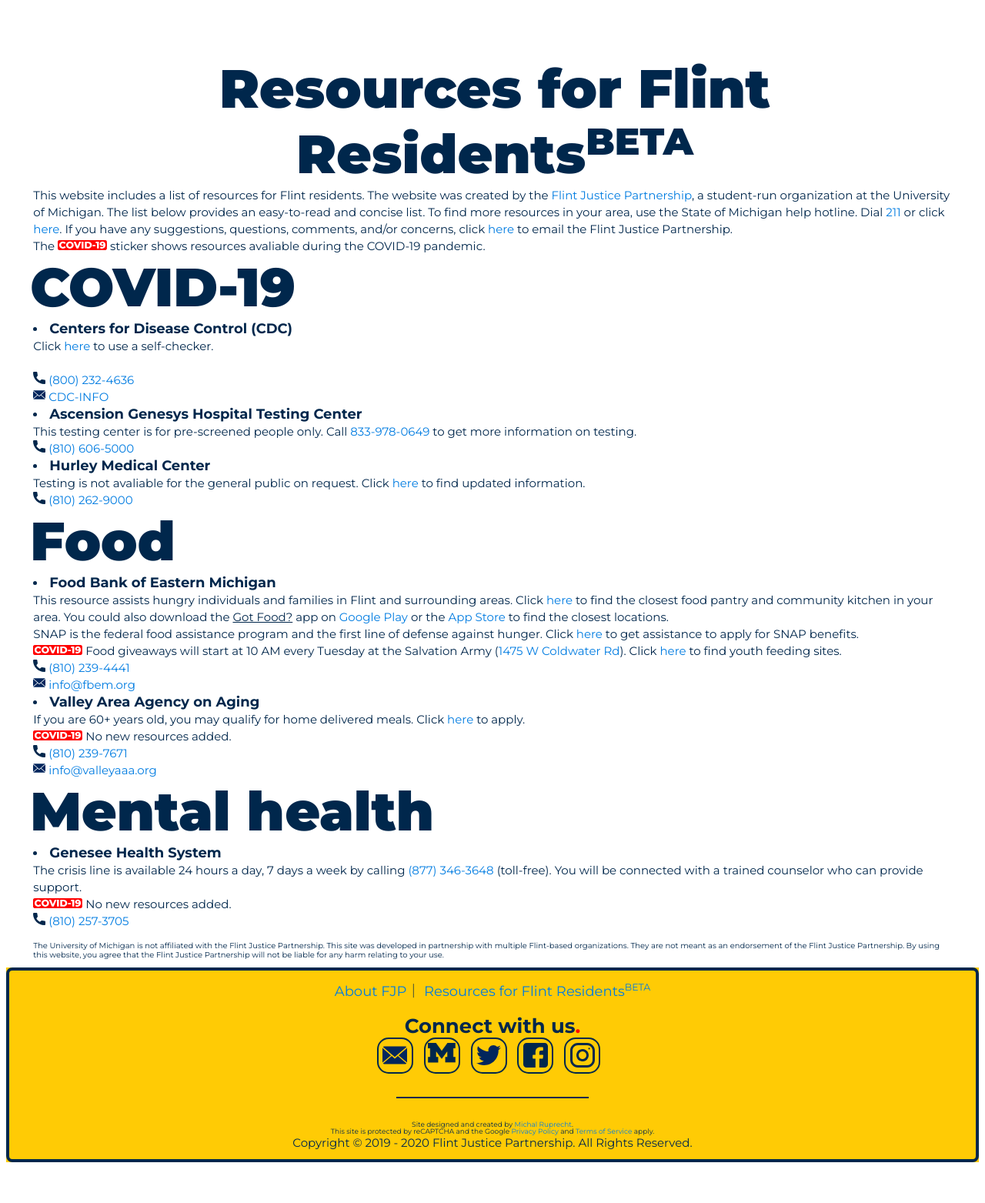
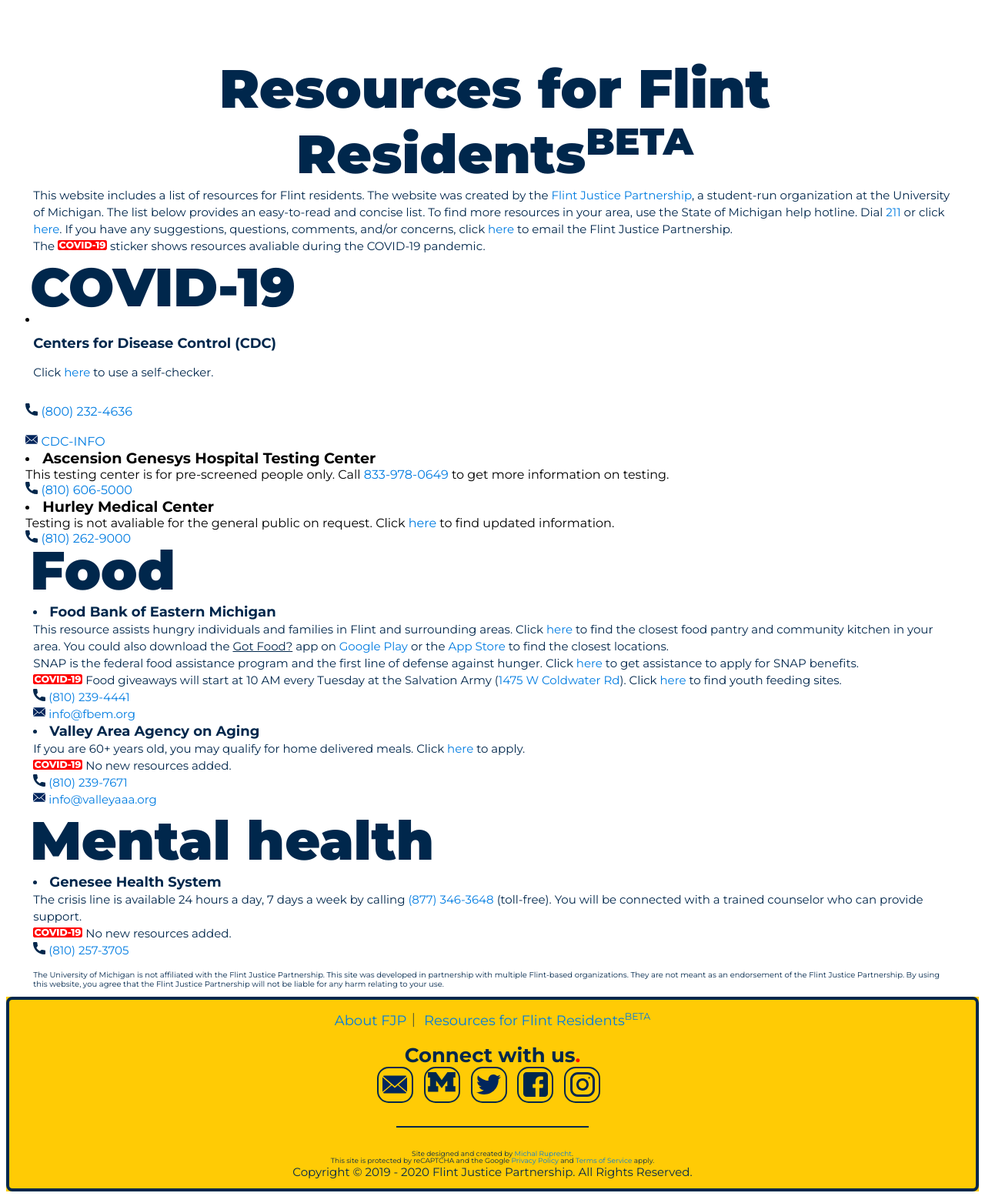
Before and after one commit to umichfjp/umichfjp.github.io, a Jekyll site: the page built from pages/resources.html, in a window 1280 px wide. Shown: the whole page at 77% size. Built offline with Jekyll 4.4.1, drawn with Linux system fonts in a browser that asks for light colours; before the commit the page ends 1525 px from its top, so only the background shows below that.

Commit message:
Update resources.html

```diff
--- a/pages/resources.html
+++ b/pages/resources.html
@@ -21,11 +21,10 @@ title: Flint Justice Partnership Official Website
 
 
         <div class="titlere">COVID-19</div>
-        <h3>
           <li>
-            <b><big>Centers for Disease Control (CDC)</big></b>
-            <div class=".empty-state">Click <a href="https://www.cdc.gov/coronavirus/2019-ncov/symptoms-testing/index.html#cdc-chat-bot-open">here</a> to use a self-checker.</div>
-            <br /><img src="https://umichfjp.github.io/assets/icons/phone.svg" alt="Phone" style="width:16px;"> <a href="tel:+1800-232-4636">(800) 232-4636</a>
+            <h3><b><big>Centers for Disease Control (CDC)</big></b></h3>
+            <h3>Click <a href="https://www.cdc.gov/coronavirus/2019-ncov/symptoms-testing/index.html#cdc-chat-bot-open">here</a> to use a self-checker.</h3>
+            <div class=".empty-state"><br /><img src="https://umichfjp.github.io/assets/icons/phone.svg" alt="Phone" style="width:16px;"> <a href="tel:+1800-232-4636">(800) 232-4636</a></div>
             <br /><img src="https://umichfjp.github.io/assets/icons/mail.svg" alt="Mail" style="width:16px;"> <a href="https://wwwn.cdc.gov/dcs/contactus/form">CDC-INFO</a>
           </li>
           <li>
```
